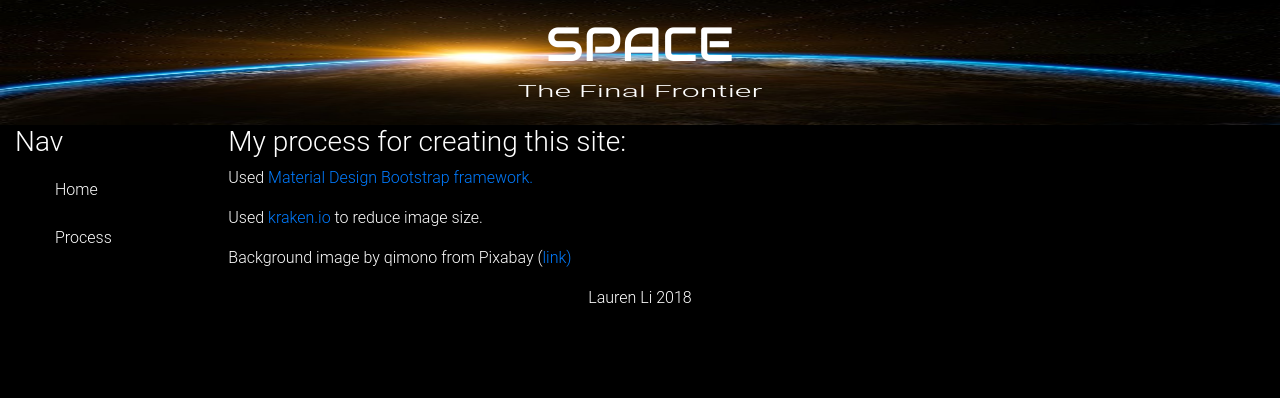
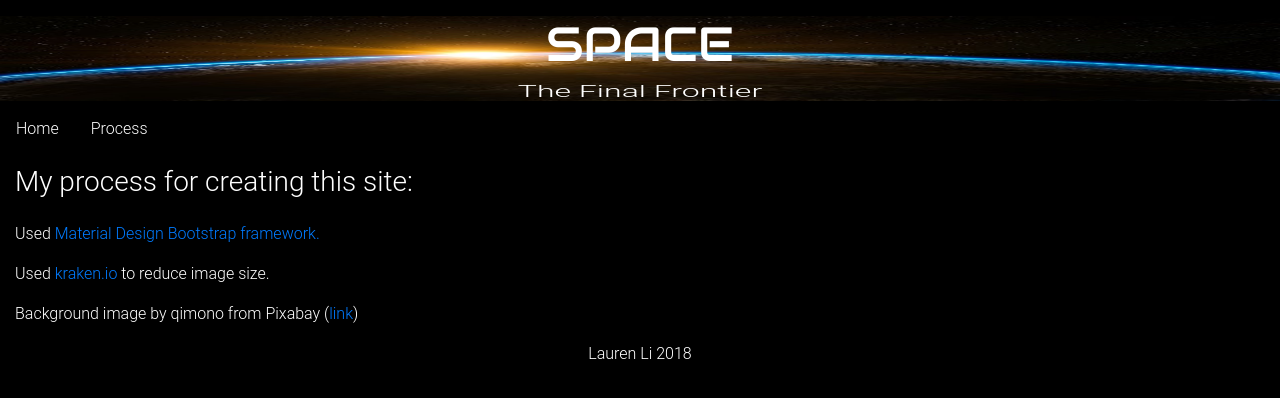
Before and after one commit to Aricela/ibm-flickr, a PHP site: page /process.php in a window 1280 px wide; the page is wider, and only the part inside the window is pictured. Shown: the top 398 px of that part. Run offline with PHP 8.4, Linux system fonts and the light colour scheme; some libraries are stand-ins or nearby versions.

Commit message:
Update header of process page.

```diff
--- a/css/style.css
+++ b/css/style.css
@@ -15,6 +15,7 @@ h2 {
     display: block;
     font-size: 1rem;
     text-align: center;
+    paddng-bottom: 1rem;
     /* Letter stretching, from https://stackoverflow.com/questions/6351013/css-can-i-stretch-text */
     -webkit-transform:scale(2,1); /* Safari and Chrome */
     -moz-transform:scale(2,1); /* Firefox */
@@ -23,11 +24,13 @@ h2 {
     transform:scale(2,1); /* W3C */
 }
 
+h3 {
+    padding-bottom: 1rem;
+}
+
 header {
     padding-top: 1rem;
     padding-bottom: 1rem;
-    background-image: url("../img/qimono-pixabay-640x320-kraken.jpg");
-    background-size: 100% 100%;
 }
 
 header a, nav a {
@@ -37,6 +40,11 @@ header a, nav a {
 
 header a:hover, nav a:hover {
     color: white;
+}
+
+#banner {
+    background-image: url("../img/qimono-pixabay-640x320-kraken.jpg");
+    background-size: 100% 100%;
 }
 
 nav ul {
@@ -74,8 +82,7 @@ img {
         transform:scale(3,1); /* W3C */
     }
 
-    header {
+    #banner {
         background-image: url("../img/qimono-pixabay-1920x960-kraken.jpg");
-        background-size: 100% 100%;
     }
 }
--- a/js/supplement.js
+++ b/js/supplement.js
@@ -71,6 +71,15 @@ $(document).ready(function() {
         });
     }
 
+    tagsList.sort();  // Sort tagsList alphabetically
+
+    // Put tagsList items in the tagsDiv
+    var tagsDiv = document.getElementById('tagsDiv');
+    for (var i = 0; i < tagsList.length; i++) {
+        tagsDiv.innerHTML = tagsDiv.innerHTML + tagsList[i];
+    }
+    console.log(tagsList);
+
     // When user clicks on one of choices in the miscellaneous dropdown, sort by the choice
     $('#miscSort').change(function() {
         var selection = this.value;  // get selected value
@@ -117,6 +126,14 @@ $(document).ready(function() {
         // Show sorted photos
         displayPhotos();
     });
+
+    // Tag filtering
+    $('.tagButton').click(function(){
+        for (var i=0; i<photos.length; i++) {
+            if ($.inArray(this.value, photos[i].tags) == -1) {
+                console.log(this.value);
+            }
+         }
+    });
     console.log(photos);
-
 });
--- a/process.php
+++ b/process.php
@@ -21,26 +21,27 @@
 </head>
 <body>
 <header>
-    <a href="index.php">
+    <div id="banner">
         <h1>SPACE</h1>
         <h2>The Final Frontier</h2>
-    </a>
+    </div>
+    <ul class="nav">
+        <li class="nav-item">
+            <a class="nav-link active" href="index.php">Home</a>
+        </li>
+        <li class="nav-item">
+            <a class="nav-link" href="process.php">Process</a>
+        </li>
+    </ul>
 </header>
 <div class="container-fluid">
     <div class="row">
-        <nav class="col-sm-12 col-md-3 col-lg-2">
-            <h3>Nav</h3>
-            <ul>
-                <li><a href="index.php">Home</a></li>
-                <li><a href="process.php">Process</a></li>
-            </ul>
-        </nav>
         <section class="col-sm-12 col-md-9 col-lg-10">
             <main>
                 <h3>My process for creating this site:</h3>
                 <p>Used <a href="https://mdbootstrap.com/material-design-for-bootstrap/" target="_blank">Material Design Bootstrap framework.</a></p>
                 <p>Used <a href="https://kraken.io/web-interface" target="_blank">kraken.io </a> to reduce image size.</p>
-                <p>Background image by qimono from Pixabay (<a href="https://pixabay.com/en/sunrise-space-outer-space-globe-1756274/" target="_blank">link)</a></p>
+                <p>Background image by qimono from Pixabay (<a href="https://pixabay.com/en/sunrise-space-outer-space-globe-1756274/" target="_blank">link</a>)</p>
             </main>
         </section>
     </div> <!-- /Row div -->
```
Also changed, not shown: index.php (+15 -11 lines).
